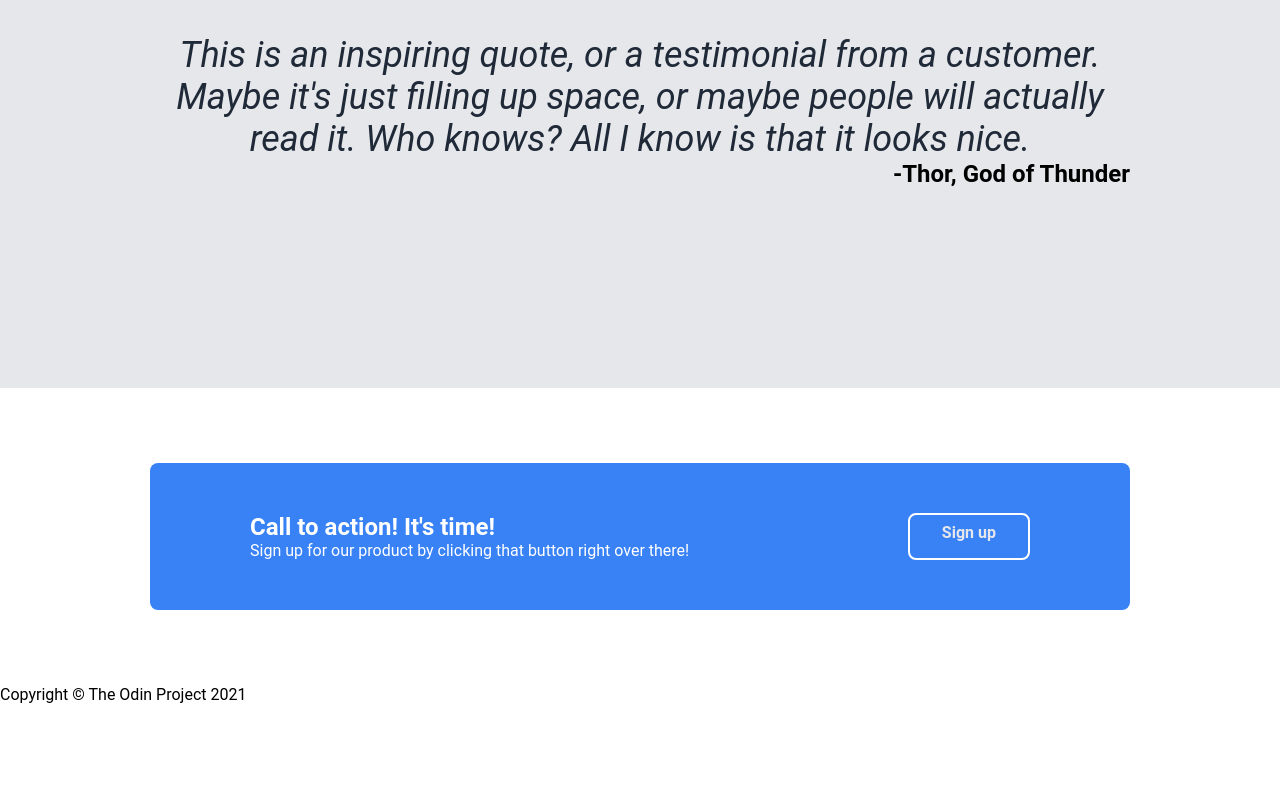
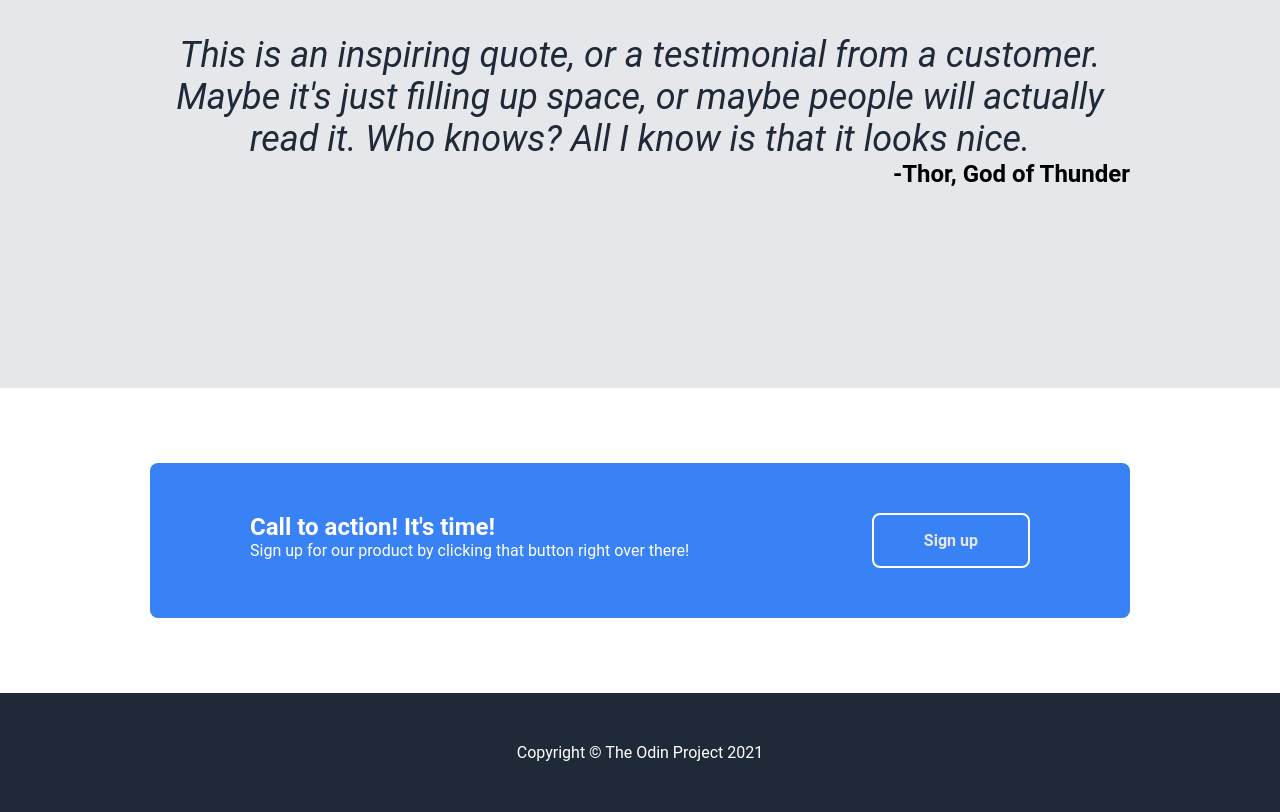
Before and after one commit to sugipo/Landing-Page, a plain HTML site: page index.html in a window 1280 px wide. Shown: the part 1206-2018 px from the top of the page. Before the commit the page ends 1910 px from the top, so only its background shows below. Drawn offline with Linux system fonts and the light colour scheme.

Commit message:
finished mock website similar to the example given to the best of my abilities.

```diff
--- a/stylesheet.css
+++ b/stylesheet.css
@@ -169,11 +169,11 @@ body {
     border: 2px solid white;
     border-radius: 8px;
     background: #3882f6;
-    background-size: 32px;
-    padding-left: 32px;
-    padding-right: 32px;
-    padding-top: 8px;
-    padding-bottom: 8px;
+    background-size: 16px;
+    padding-left: 50px;
+    padding-right: 50px;
+    padding-top: 16px;
+    padding-bottom: 16px;
     color: #e5e7eb;
     font-weight: bold;
     border-color: white;
@@ -187,3 +187,11 @@ body {
 .subtext2{
     color: white;
 }
+.footer{
+    background-color: #1f2937;
+    padding-top: 50px;
+    padding-bottom: 50px;
+    color: white;
+    display: flex;
+    justify-content: center;
+}
```
